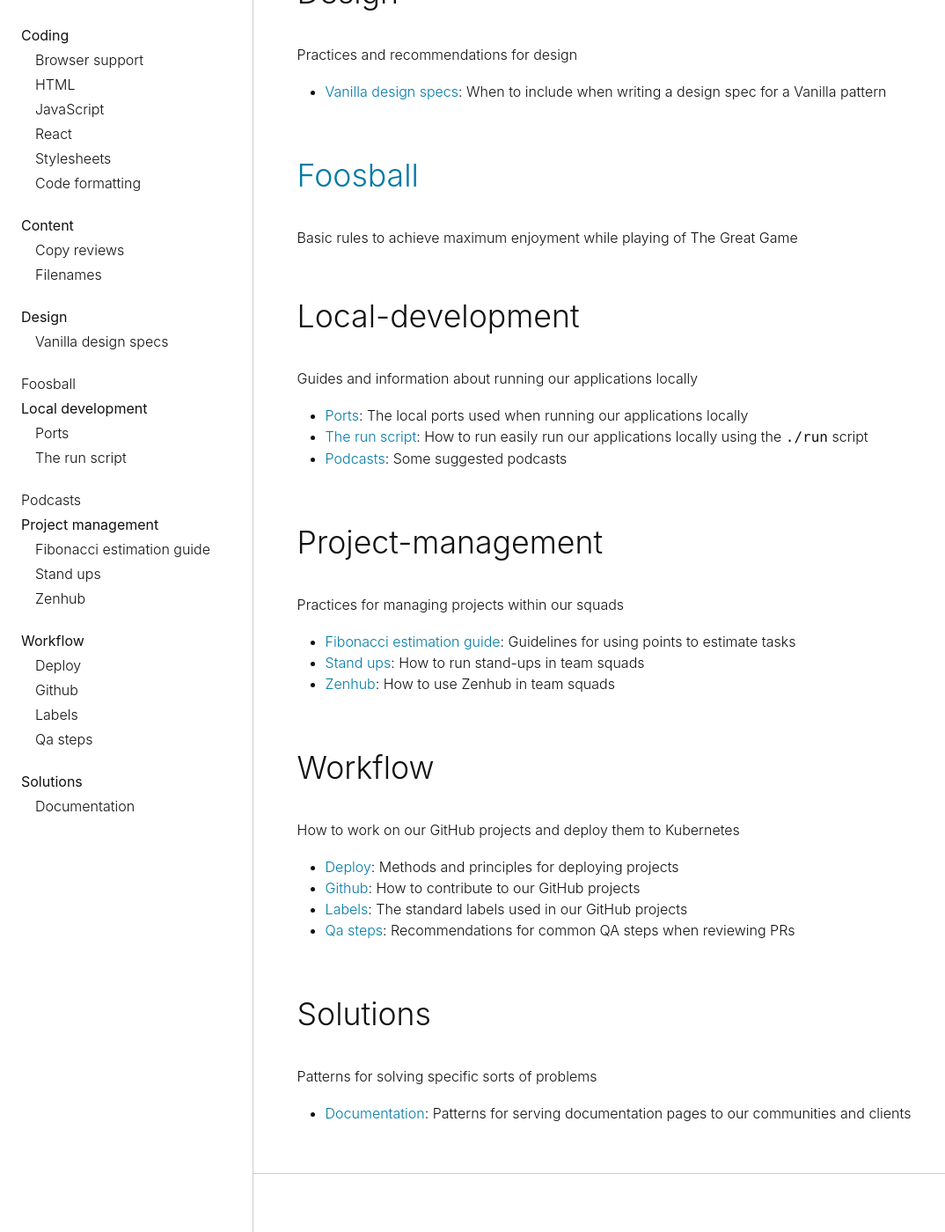
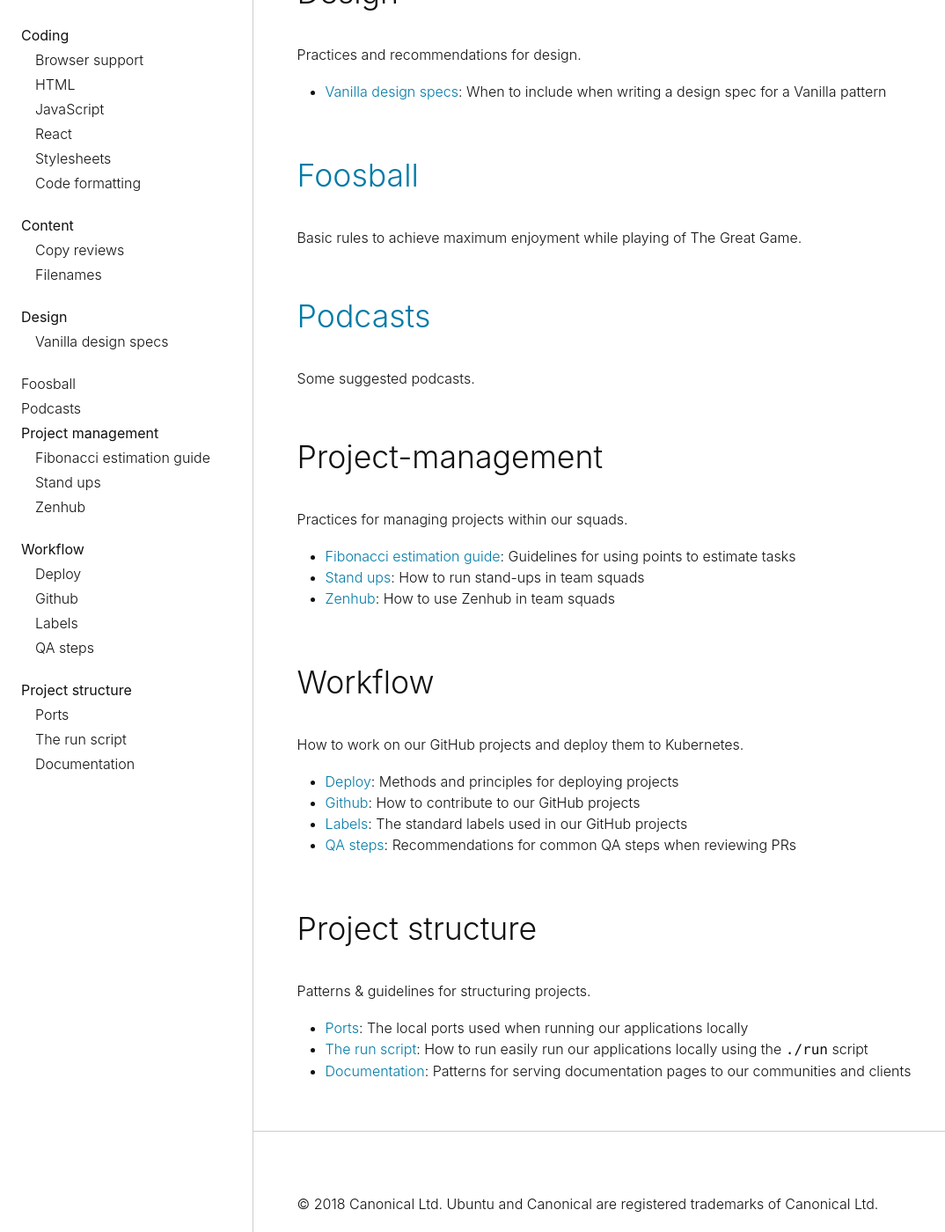
Before and after one commit to canonical-web-and-design/practices, a Jekyll site: the page built from index.md, in a window 1280 px wide and 1400 px high, scrolled down 852 px. Shown: the whole window at 88% size, without its empty margins (0-1074 px from the left). Built offline with Jekyll 4.4.1, drawn with Linux system fonts in a browser that asks for light colours; some web fonts are replaced; our own code applies the rules of GitHub Pages for plain Markdown files; some of the changed text lies outside the part shown.

Commit message:
Rename "solutions" to "project-structure"
"Solutions" is too general a word to really mean anything. So I've
renamed it to "project structure", which I hope conveys a bit
more meaning.

I've also moved "ports" and "the-run-script" here from
"local-development". This reduces the number of top-level categories,
which has been balooning a bit, and I hope is more useful logical
grouping: People developing on our applications locally are probably
interested in the whole structure of the project, not just the
parts that are exclusively for local development.

```diff
--- a/_layouts/base.html
+++ b/_layouts/base.html
@@ -84,13 +84,6 @@
                   </ul>
               </li>
               <li class="p-sidebar-nav__item"><a class="p-link--soft" href="/practices/foosball">Foosball</a></li>
-              <li class="p-sidebar-nav__item">
-                  <strong>Local development</strong>
-                  <ul class="p-sidebar-nav__list" id="docs-list-unsorted">
-                      <li class="p-sidebar-nav__item"><a class="p-link--soft" href="/practices/local-development/ports">Ports</a></li>
-                      <li class="p-sidebar-nav__item"><a class="p-link--soft" href="/practices/local-development/the-run-script">The run script</a></li>
-                  </ul>
-              </li>
               <li class="p-sidebar-nav__item"><a class="p-link--soft" href="/practices/podcasts">Podcasts</a></li>
               <li class="p-sidebar-nav__item">
                   <strong>Project management</strong>
@@ -106,13 +99,15 @@
                       <li class="p-sidebar-nav__item"><a class="p-link--soft" href="/practices/workflow/deploy">Deploy</a></li>
                       <li class="p-sidebar-nav__item"><a class="p-link--soft" href="/practices/workflow/github">Github</a></li>
                       <li class="p-sidebar-nav__item"><a class="p-link--soft" href="/practices/workflow/labels">Labels</a></li>
-                      <li class="p-sidebar-nav__item"><a class="p-link--soft" href="/practices/workflow/qa-steps">Qa steps</a></li>
+                      <li class="p-sidebar-nav__item"><a class="p-link--soft" href="/practices/workflow/qa-steps">QA steps</a></li>
                   </ul>
               </li>
               <li class="p-sidebar-nav__item">
-                  <strong>Solutions</strong>
+                  <strong>Project structure</strong>
                   <ul class="p-sidebar-nav__list" id="docs-list-unsorted">
-                      <li class="p-sidebar-nav__item"><a class="p-link--soft" href="/practices/solutions/documentation">Documentation</a></li>
+                      <li class="p-sidebar-nav__item"><a class="p-link--soft" href="/practices/project-structure/ports">Ports</a></li>
+                      <li class="p-sidebar-nav__item"><a class="p-link--soft" href="/practices/project-structure/the-run-script">The run script</a></li>
+                      <li class="p-sidebar-nav__item"><a class="p-link--soft" href="/practices/project-structure/documentation">Documentation</a></li>
                   </ul>
               </li>
             </ul>
--- a/index.md
+++ b/index.md
@@ -14,7 +14,7 @@ A collection of documents that describe best practices for Canonical web team.
 
 ## Coding
 
-Style guides and practices for writing code
+Style guides and practices for writing code.
 
 - [Browser support](/practices/coding/browser-support): The browsers we officially support in our CSS and JavaScript
 - [HTML](/practices/coding/html): Code style standards for HTML
@@ -25,32 +25,28 @@ Style guides and practices for writing code
 
 ## Content
 
-Practices and recommendations for content
+Practices and recommendations for content.
 
 - [Copy reviews](/practices/content/copy-reviews): A checklist for reviewing written content
 - [Filenames](/practices/content/filenames): Filename recommendations for files linked from websites
 
 ## Design
 
-Practices and recommendations for design
+Practices and recommendations for design.
 
 - [Vanilla design specs](/practices/design/vanilla-design-specs): When to include when writing a design spec for a Vanilla pattern
 
 ## [Foosball](/practices/foosball)
 
-Basic rules to achieve maximum enjoyment while playing of The Great Game
+Basic rules to achieve maximum enjoyment while playing of The Great Game.
 
-## Local-development
+## [Podcasts](/practices/podcasts)
 
-Guides and information about running our applications locally
-
-- [Ports](/practices/local-development/ports): The local ports used when running our applications locally
-- [The run script](/practices/local-development/the-run-script): How to run easily run our applications locally using the `./run` script
-- [Podcasts](/practices/podcasts): Some suggested podcasts
+Some suggested podcasts.
 
 ## Project-management
 
-Practices for managing projects within our squads
+Practices for managing projects within our squads.
 
 - [Fibonacci estimation guide](/practices/project-management/fibonacci-estimation-guide): Guidelines for using points to estimate tasks
 - [Stand ups](/practices/project-management/stand-ups): How to run stand-ups in team squads
@@ -58,15 +54,17 @@ Practices for managing projects within our squads
 
 ## Workflow
 
-How to work on our GitHub projects and deploy them to Kubernetes
+How to work on our GitHub projects and deploy them to Kubernetes.
 
 - [Deploy](/practices/workflow/deploy): Methods and principles for deploying projects
 - [Github](/practices/workflow/github): How to contribute to our GitHub projects
 - [Labels](/practices/workflow/labels): The standard labels used in our GitHub projects
-- [Qa steps](/practices/workflow/qa-steps): Recommendations for common QA steps when reviewing PRs
+- [QA steps](/practices/workflow/qa-steps): Recommendations for common QA steps when reviewing PRs
 
-## Solutions
+## Project structure
 
-Patterns for solving specific sorts of problems
+Patterns & guidelines for structuring projects.
 
+- [Ports](/practices/local-development/ports): The local ports used when running our applications locally
+- [The run script](/practices/local-development/the-run-script): How to run easily run our applications locally using the `./run` script
 - [Documentation](/practices/solutions/documentation): Patterns for serving documentation pages to our communities and clients
```
Also changed, not shown: project-structure/documentation.md (renamed from solutions/documentation.md), project-structure/ports.md (renamed from local-development/ports.md), project-structure/the-run-script.md (renamed from local-development/the-run-script.md).
